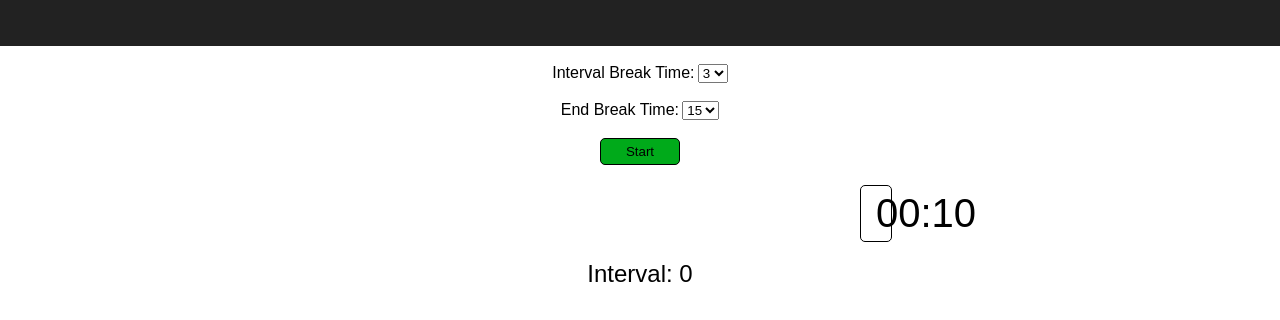
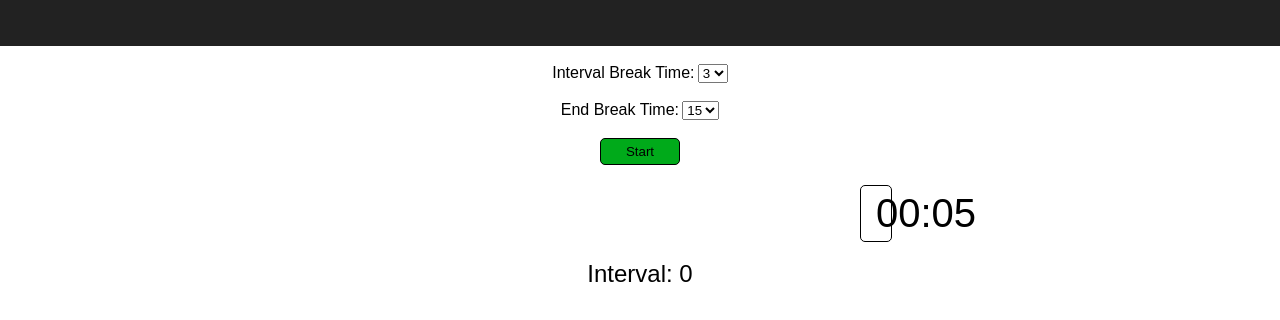
Before and after one commit to mjc714/React-Apps, a React (Create React App) app in the folder pomodoro-app/: page / in a window 1280 px wide. Shown: the part 144-464 px from the top of the page. Built offline with nearby package versions, Linux system fonts and the light colour scheme; the HTML template or start-up script is replaced by a standard one.

Commit message:
Refactoring break timer.
Pulled state out of BreakTime and split into IntervalBreakTimeInput and EndBreakTimeInput. This now passes props to Timer.

Timer is now the parent and holder of the true state.

```diff
--- a/pomodoro-app/src/App.js
+++ b/pomodoro-app/src/App.js
@@ -2,49 +2,60 @@ import React, { Component } from 'react';
 import logo from './logo.svg';
 import './App.css';
 
-class BreakTime extends React.Component {
+// Receive input for interval break dropdown.
+class IntervalBreakTimeInput extends React.Component {
   constructor(props) {
     super(props);
-    this.state = {
-      intervalBreakTime: 3,
-      endBreakTime: 15,
-    };
     this.handleIntervalChange = this.handleIntervalChange.bind(this);
-    this.handleEndChange = this.handleEndChange.bind(this);
   }
 
   // Update intervalBreakTime state value to what is
   // selected in the dropdown.
   handleIntervalChange(e) {
-    this.setState({ intervalBreakTime: e.target.value });
+    this.props.onIntervalChange(e.target.value);
+  }
+
+  render() {
+    const intervalBreakTime = this.props.intervalBreakTime;
+    return (
+      <div className="breakTimes">
+        <form className="intervalBreakSelect">
+          <label className="intervalBreakLabel">
+            Interval Break Time:
+          </label>
+          <select className="intervalBreakTime" value={intervalBreakTime} onChange={this.handleIntervalChange}>
+            <option value="3">3</option>
+            <option value="4">4</option>
+            <option value="5">5</option>
+          </select><br />
+        </form>
+      </div>
+    );
+  }
+}
+
+// Receive input for end break dropdown.
+class EndBreakTimeInput extends React.Component {
+  constructor(props) {
+    super(props);
+    this.handleEndChange = this.handleEndChange.bind(this);
   }
 
   // Update endBreakTime state value to what is
   // selected in the dropdown.
   handleEndChange(e) {
-    this.setState({ endBreakTime: e.target.value });
+    this.props.onEndChange(e.target.value);
   }
 
   render() {
+    const endBreakTime = this.props.endBreakTime;
     return (
       <div className="breakTimes">
-        <form className="intervalBreakSelect" onSubmit={this.handleIntervalSubmit}>
-          <label className="intervalBreakLabel">
-            Interval Break Time:
-          </label>
-          <select className="intervalBreakTime" value={this.state.intervalBreakTime} onChange={this.handleIntervalChange}>
-            <option value="3">3</option>
-            <option value="4">4</option>
-            <option value="5">5</option>
-          </select><br />
-          {/* <input className="submit" type="submit" value="Submit" /> */}
-        </form>
-        <br />
-        <form className="endBreakSelect" onSubmit={this.handleEndSubmit}>
+        <form className="endBreakSelect">
           <label className="endBreakLabel">
             End Break Time:
           </label>
-          <select className="endBreakTime" value={this.state.endBreakTime} onChange={this.handleEndChange}>
+          <select className="endBreakTime" value={endBreakTime} onChange={this.handleEndChange}>
             <option value="15">15</option>
             <option value="16">16</option>
             <option value="17">17</option>
@@ -52,27 +63,30 @@ class BreakTime extends React.Component {
             <option value="19">19</option>
             <option value="20">20</option>
           </select><br />
-          {/* <input className="submit" type="submit" value="Submit" /> */}
         </form>
       </div>
     );
   }
 }
 
+// Start a respective timer.
 class Start extends React.Component {
   constructor(props) {
     super(props);
     this.state = {
       minutes: 0,
-      seconds: 10,
+      seconds: 5,
       interval: 0,
       restart: false,
+      shortBreak: false,
+      longBreak: false,
     };
     this.timer = 0;
     this.startTimer = this.startTimer.bind(this);
     this.countDown = this.countDown.bind(this);
   }
 
+  // Format the time displayed in mm:ss format.
   formatTime(minutes, seconds) {
     if (seconds < 10 && seconds >= 0) {
       seconds = '0' + seconds;
@@ -86,12 +100,20 @@ class Start extends React.Component {
     return minutes + ':' + seconds;
   }
 
-  // Start the timer.
+  // Start a timer.
   startTimer() {
     if (this.timer === 0) {
       this.timer = setInterval(this.countDown, 1000);
     }
     if (this.state.restart === true) {
+      this.timer = setInterval(this.countDown, 1000);
+    }
+    if (this.state.shortBreak === true) {
+      alert("SHORT BREAK!");
+      this.timer = setInterval(this.countDown, 1000);
+    }
+    if (this.state.longBreak === true) {
+      alert("LONG BREAK!");
       this.timer = setInterval(this.countDown, 1000);
     }
   }
@@ -114,9 +136,10 @@ class Start extends React.Component {
     if (minutes === 0 && seconds === 0) {
       this.setState({
         minutes: 0,
-        seconds: 10,
+        seconds: 5,
         interval: this.state.interval + 1,
-        restart: true,
+        restart: false,
+        shortBreak: true,
       });
       alert("Your timer has ended, take a break!");
       clearInterval(this.timer);
@@ -124,7 +147,9 @@ class Start extends React.Component {
 
     if (this.state.interval === 4) {
       this.setState({
+        interval: 0,
         restart: false,
+        longBreak: true,
       });
       clearInterval(this.timer);
     }
@@ -148,27 +173,50 @@ class Start extends React.Component {
   }
 }
 
-// // Timer component that will count down from
-// // 25 minutes and breaks(3-5 or 15-30).
-// class Timer extends React.Component {
-//   constructor(props) {
-//     super(props);
-//     this.state = {
-//       // minutes: 25,
-//       // seconds: 59,
-//       // interval: 0,
-//       // interalBreak: 0,
-//       // endBreak: 0,
-//     };
-//   }
+// Timer parent to contain BreakTime
+// and Start.
+class Timer extends React.Component {
+  constructor(props) {
+    super(props);
+    this.state = {
+      intervalBreakTime: 3,
+      endBreakTime: 15,
+      minutes: 0,
+      seconds: 0,
+      interval: 0,
+      restart: false,
+      shortBreak: false,
+      longBreak: false,
+    };
+    this.handleIntervalChange = this.handleIntervalChange.bind(this);
+    this.handleEndChange = this.handleEndChange.bind(this);
+  }
 
-//   render() {
-//     return (
-//       <div>
-//       </div>
-//     );
-//   }
-// }
+  handleIntervalChange(time) {
+    this.setState({ intervalBreakTime: time });
+  }
+
+  handleEndChange(time) {
+    this.setState({ endBreakTime: time });
+  }
+
+  render() {
+    const intervalBreakTime = this.state.intervalBreakTime;
+    const endBreakTime = this.state.endBreakTime;
+
+    return (
+      <div className="timerChildren">
+        <IntervalBreakTimeInput
+          time={intervalBreakTime}
+          onIntervalChange={this.handleIntervalChange} /><br />
+        <EndBreakTimeInput
+          time={endBreakTime}
+          onEndChange={this.handleEndChange} /><br />
+        <Start></Start>
+      </div>
+    );
+  }
+}
 
 class App extends Component {
   render() {
@@ -178,9 +226,10 @@ class App extends Component {
           <img src={logo} className="App-logo" alt="logo" />
           <h1 className="App-title">Pomodoro Timer</h1>
         </header> <br />
-        <BreakTime></BreakTime> <br />
+        {/* <BreakTime></BreakTime> <br />
         <Start></Start>
-        {/* <Timer></Timer> */}
+        <Timer></Timer> */}
+        <Timer></Timer>
       </div>
     );
   }
```
